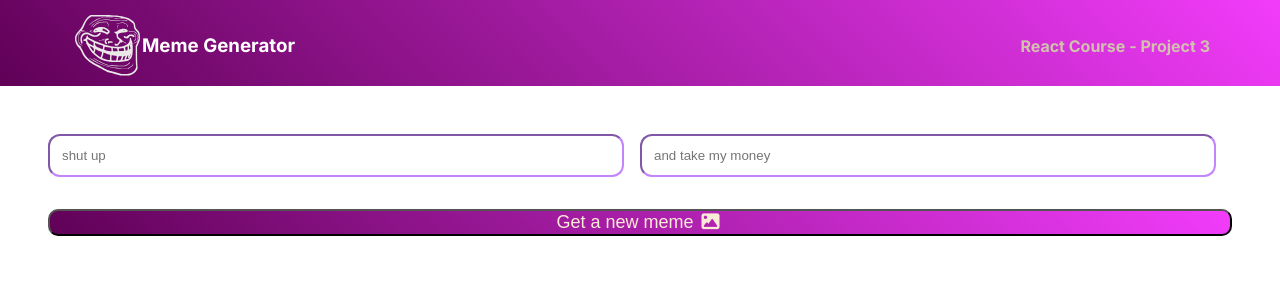
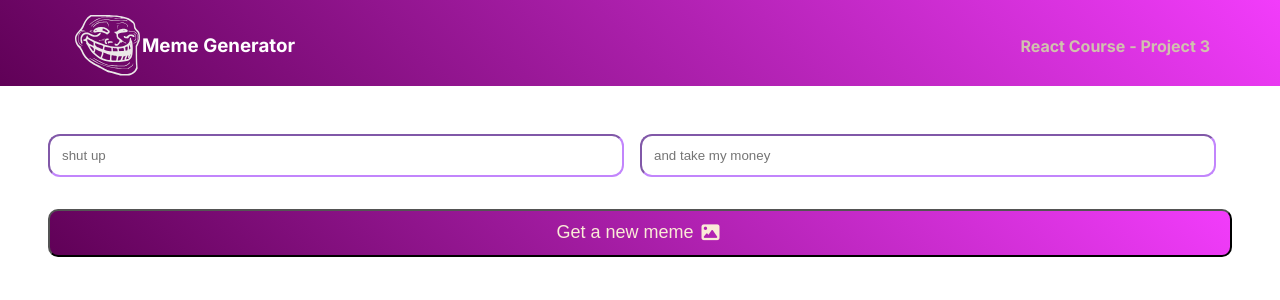
Before and after one commit to brandonfelty/react_tutorial, a React (Create React App) app: page /meme_gen in a window 1280 px wide. Shown: the top 300 px of the page. Built offline with nearby package versions, Linux system fonts and the light colour scheme.

Commit message:
makes the button large

```diff
--- a/src/components/Meme.css
+++ b/src/components/Meme.css
@@ -29,7 +29,7 @@ input {
 
 button {
   width: 100%;
-  height: 100%;
+  height: 3rem;
   display: flex;
   align-items: center;
   justify-content: center;
```
